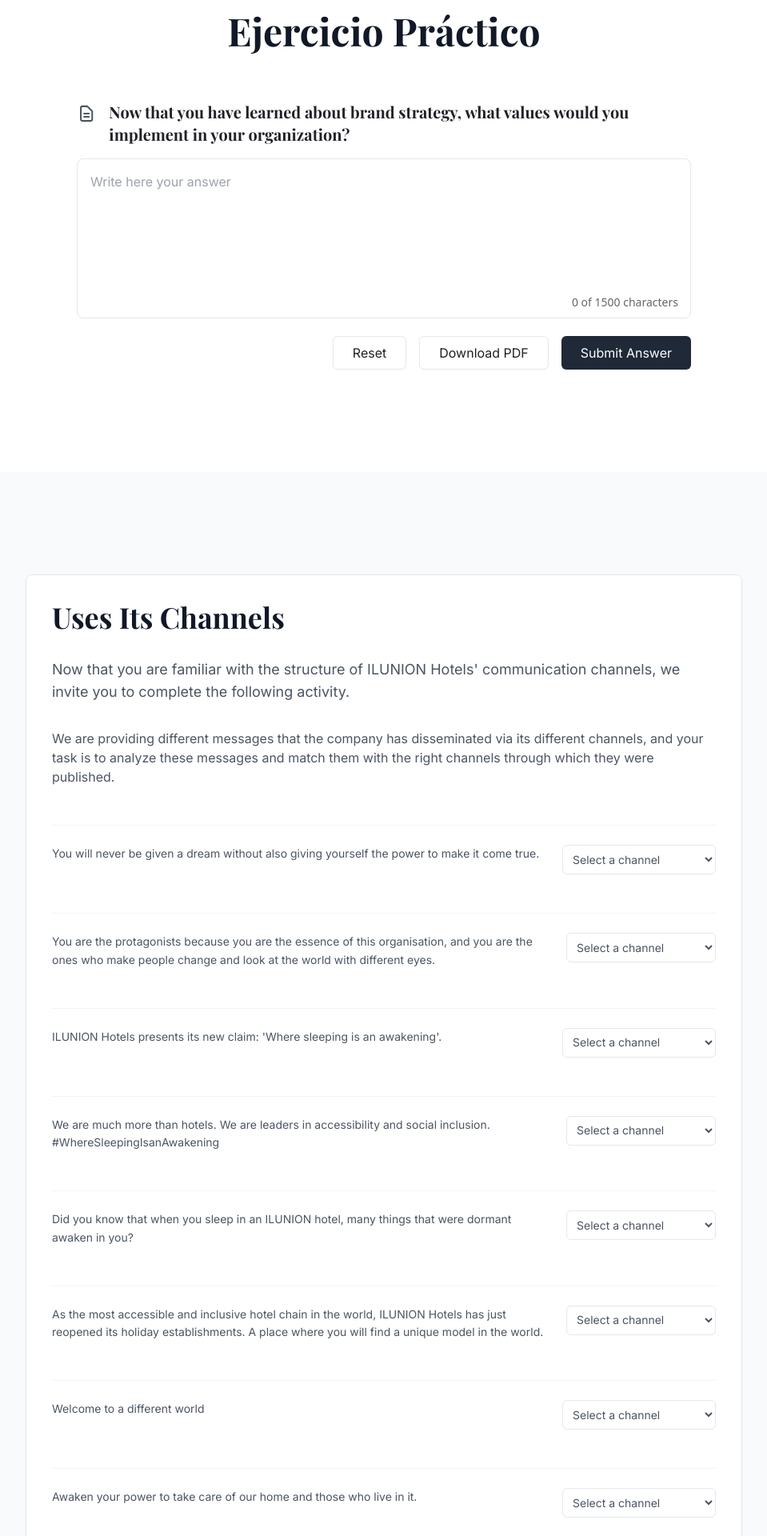
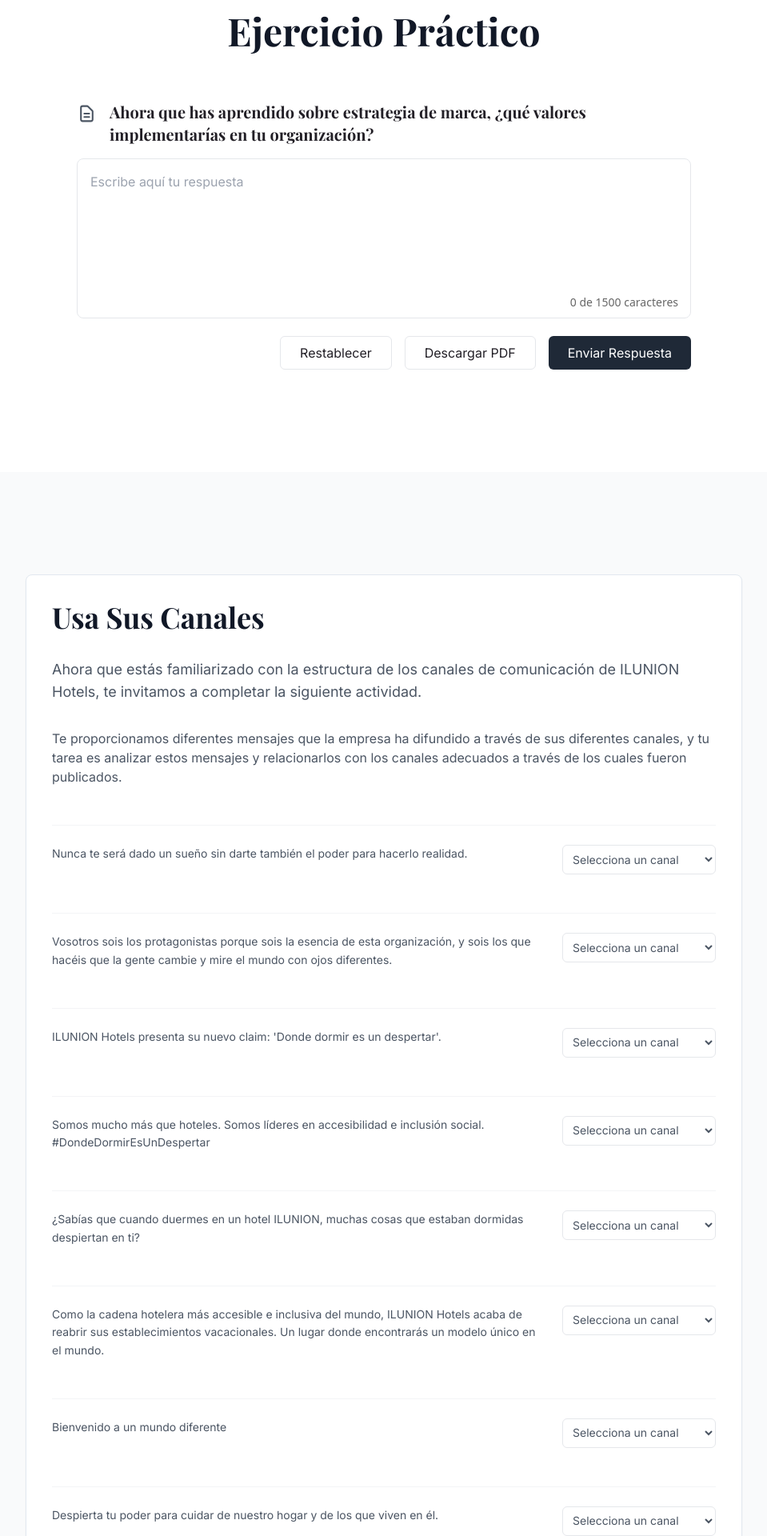
Before and after one commit to Gadelreal/learniverse-responsive, a React (Vite) app: page /es in a window 1280 px wide. Shown: the part 4540-6460 px from the top of the page at 80% size, without its empty margins (160-1119 px from the left). Built offline with nearby package versions, Linux system fonts and the light colour scheme.

Commit message:
Fix Spanish translation
The Spanish translation of the website was not complete. This commit fixes the remaining untranslated parts.

```diff
--- a/src/components/ChannelsExercise.tsx
+++ b/src/components/ChannelsExercise.tsx
@@ -2,6 +2,7 @@
 import React, { useState, useEffect } from 'react';
 import { toast } from "sonner";
 import { Card } from "./ui/card";
+import { useLocation } from "react-router-dom";
 
 const STORAGE_KEY = 'ilunion_channels_exercise_answers';
 
@@ -17,6 +18,18 @@ const messages = [
   "Awaken your power to shape diversity into a more inclusive and supportive world."
 ];
 
+const messagesES = [
+  "Nunca te será dado un sueño sin darte también el poder para hacerlo realidad.",
+  "Vosotros sois los protagonistas porque sois la esencia de esta organización, y sois los que hacéis que la gente cambie y mire el mundo con ojos diferentes.",
+  "ILUNION Hotels presenta su nuevo claim: 'Donde dormir es un despertar'.",
+  "Somos mucho más que hoteles. Somos líderes en accesibilidad e inclusión social. #DondeDormirEsUnDespertar",
+  "¿Sabías que cuando duermes en un hotel ILUNION, muchas cosas que estaban dormidas despiertan en ti?",
+  "Como la cadena hotelera más accesible e inclusiva del mundo, ILUNION Hotels acaba de reabrir sus establecimientos vacacionales. Un lugar donde encontrarás un modelo único en el mundo.",
+  "Bienvenido a un mundo diferente",
+  "Despierta tu poder para cuidar de nuestro hogar y de los que viven en él.",
+  "Despierta tu poder para transformar la diversidad en un mundo más inclusivo y solidario."
+];
+
 const channelOptions = [
   "Facebook",
   "Spotlight",
@@ -28,9 +41,22 @@ const channelOptions = [
   "Applies to all channels"
 ];
 
+const channelOptionsES = [
+  "Facebook",
+  "Spotlight",
+  "Prensa",
+  "Instagram",
+  "Radio",
+  "Televisión",
+  "Hotel",
+  "Se aplica a todos los canales"
+];
+
 const ChannelsExercise = () => {
   const [answers, setAnswers] = useState<string[]>(Array(messages.length).fill(''));
   const [showFeedback, setShowFeedback] = useState(false);
+  const location = useLocation();
+  const isSpanish = location.pathname.includes('/es');
 
   useEffect(() => {
     const savedAnswers = localStorage.getItem(STORAGE_KEY);
@@ -43,39 +69,52 @@ const ChannelsExercise = () => {
   const handleSubmit = (e: React.FormEvent) => {
     e.preventDefault();
     if (answers.some(answer => !answer)) {
-      toast.error("Please select a channel for each message before submitting.");
+      toast.error(isSpanish
+        ? "Por favor, selecciona un canal para cada mensaje antes de enviar."
+        : "Please select a channel for each message before submitting.");
       return;
     }
     localStorage.setItem(STORAGE_KEY, JSON.stringify(answers));
     setShowFeedback(true);
-    toast.success("Your answers have been saved successfully!");
+    toast.success(isSpanish
+      ? "Tus respuestas han sido guardadas correctamente."
+      : "Your answers have been saved successfully!");
   };
 
   const handleReset = () => {
     setAnswers(Array(messages.length).fill(''));
     setShowFeedback(false);
     localStorage.removeItem(STORAGE_KEY);
-    toast.info("Your answers have been reset.");
+    toast.info(isSpanish
+      ? "Tus respuestas han sido restablecidas."
+      : "Your answers have been reset.");
   };
+
+  const currentMessages = isSpanish ? messagesES : messages;
+  const currentChannelOptions = isSpanish ? channelOptionsES : channelOptions;
 
   return (
     <Card className="w-full max-w-4xl mx-auto p-8 bg-white shadow-sm">
       <div className="mb-12">
         <h2 className="font-playfair text-4xl font-bold mb-8 text-gray-900">
-          Uses Its Channels
+          {isSpanish ? "Usa Sus Canales" : "Uses Its Channels"}
         </h2>
 
         <p className="font-inter text-gray-600 mb-8 text-lg">
-          Now that you are familiar with the structure of ILUNION Hotels' communication channels, we invite you to complete the following activity.
+          {isSpanish
+            ? "Ahora que estás familiarizado con la estructura de los canales de comunicación de ILUNION Hotels, te invitamos a completar la siguiente actividad."
+            : "Now that you are familiar with the structure of ILUNION Hotels' communication channels, we invite you to complete the following activity."}
         </p>
 
         <p className="font-inter text-gray-600 mb-12">
-          We are providing different messages that the company has disseminated via its different channels, and your task is to analyze these messages and match them with the right channels through which they were published.
+          {isSpanish
+            ? "Te proporcionamos diferentes mensajes que la empresa ha difundido a través de sus diferentes canales, y tu tarea es analizar estos mensajes y relacionarlos con los canales adecuados a través de los cuales fueron publicados."
+            : "We are providing different messages that the company has disseminated via its different channels, and your task is to analyze these messages and match them with the right channels through which they were published."}
         </p>
       </div>
 
       <form onSubmit={handleSubmit} className="space-y-6">
-        {messages.map((message, index) => (
+        {currentMessages.map((message, index) => (
           <div key={index} className="flex flex-col md:flex-row md:items-start gap-6 py-6 border-t border-gray-100 last:border-b">
             <p className="flex-grow font-inter text-gray-600 text-sm leading-relaxed">
               {message}
@@ -89,8 +128,8 @@ const ChannelsExercise = () => {
               }}
               className="w-full md:w-48 p-2 text-sm border border-gray-200 rounded-md focus:outline-none focus:ring-1 focus:ring-gray-400 bg-white text-gray-600 font-inter"
             >
-              <option value="">Select a channel</option>
-              {channelOptions.map((channel) => (
+              <option value="">{isSpanish ? "Selecciona un canal" : "Select a channel"}</option>
+              {currentChannelOptions.map((channel) => (
                 <option key={channel} value={channel}>
                   {channel}
                 </option>
@@ -105,13 +144,13 @@ const ChannelsExercise = () => {
             onClick={handleReset}
             className="px-6 py-2 border border-gray-200 rounded-md font-inter text-sm text-gray-600 hover:bg-gray-50 transition-colors"
           >
-            Reset
+            {isSpanish ? "Restablecer" : "Reset"}
           </button>
           <button
             type="submit"
             className="px-6 py-2 bg-primary text-white rounded-md font-inter text-sm hover:bg-primary-hover transition-colors"
           >
-            Submit
+            {isSpanish ? "Enviar" : "Submit"}
           </button>
         </div>
       </form>
@@ -119,9 +158,9 @@ const ChannelsExercise = () => {
       {showFeedback && (
         <div className="mt-12 pt-8 border-t border-gray-100">
           <p className="font-inter text-sm text-gray-600 leading-relaxed">
-            Thank you for reviewing all the messages and matching them with the different channels in ILUNION Hotels' structure.
-            Remember, while these messages were tailored for specific channels, there are no wrong answers. Many of these messages can also be adapted and reused across different platforms if they align with the communication strategy guidelines.
-            By following these guidelines, consistency and coherence will be ensured in any brand's messaging, enhancing its impact and reach.
+            {isSpanish
+              ? "Gracias por revisar todos los mensajes y relacionarlos con los diferentes canales en la estructura de ILUNION Hotels. Recuerda que, aunque estos mensajes fueron diseñados para canales específicos, no hay respuestas incorrectas. Muchos de estos mensajes también pueden adaptarse y reutilizarse en diferentes plataformas si se alinean con las pautas de la estrategia de comunicación. Siguiendo estas pautas, se garantizará la consistencia y coherencia en los mensajes de cualquier marca, mejorando su impacto y alcance."
+              : "Thank you for reviewing all the messages and matching them with the different channels in ILUNION Hotels' structure. Remember, while these messages were tailored for specific channels, there are no wrong answers. Many of these messages can also be adapted and reused across different platforms if they align with the communication strategy guidelines. By following these guidelines, consistency and coherence will be ensured in any brand's messaging, enhancing its impact and reach."}
           </p>
         </div>
       )}
--- a/src/components/DownloadSection.tsx
+++ b/src/components/DownloadSection.tsx
@@ -3,6 +3,7 @@ import React from 'react';
 import { Card } from "./ui/card";
 import jsPDF from 'jspdf';
 import { toast } from "sonner";
+import { useLocation } from "react-router-dom";
 
 const messages = [
   "You will never be given a dream without also giving yourself the power to make it come true.",
@@ -17,22 +18,25 @@ const messages = [
 ];
 
 const DownloadSection = () => {
+  const location = useLocation();
+  const isSpanish = location.pathname.includes('/es');
+
   const handleDownload = () => {
     try {
       const doc = new jsPDF();
 
       // Get answers from local storage
-      const brandStrategyAnswer = localStorage.getItem('brand_strategy_exercise_answer') || 'No answer provided';
+      const brandStrategyAnswer = localStorage.getItem('brand_strategy_exercise_answer') || (isSpanish ? 'No se ha proporcionado respuesta' : 'No answer provided');
       const channelsAnswers = JSON.parse(localStorage.getItem('ilunion_channels_exercise_answers') || '[]');
 
       // Set up the document
       doc.setFont("helvetica", "normal");
       doc.setFontSize(20);
-      doc.text("Exercise Answers", 20, 20);
+      doc.text(isSpanish ? "Respuestas de Ejercicios" : "Exercise Answers", 20, 20);
 
       // Add brand strategy exercise
       doc.setFontSize(16);
-      doc.text("Brand Strategy Exercise", 20, 40);
+      doc.text(isSpanish ? "Ejercicio de Estrategia de Marca" : "Brand Strategy Exercise", 20, 40);
       doc.setFontSize(12);
       const brandStrategyLines = doc.splitTextToSize(brandStrategyAnswer, 170);
       doc.text(brandStrategyLines, 20, 50);
@@ -40,20 +44,26 @@ const DownloadSection = () => {
       // Add channels exercise
       const yOffset = 50 + (brandStrategyLines.length * 7);
       doc.setFontSize(16);
-      doc.text("Channels Exercise", 20, yOffset);
+      doc.text(isSpanish ? "Ejercicio de Canales" : "Channels Exercise", 20, yOffset);
       doc.setFontSize(12);
 
       channelsAnswers.forEach((answer: string, index: number) => {
         const message = messages[index];
-        const text = `Message ${index + 1}: ${answer}`;
+        const text = isSpanish
+          ? `Mensaje ${index + 1}: ${answer}`
+          : `Message ${index + 1}: ${answer}`;
         doc.text(text, 20, yOffset + 10 + (index * 10));
       });
 
       // Save the PDF
-      doc.save('exercise-answers.pdf');
-      toast.success("PDF downloaded successfully!");
+      doc.save(isSpanish ? 'respuestas-ejercicios.pdf' : 'exercise-answers.pdf');
+      toast.success(isSpanish
+        ? "PDF descargado correctamente."
+        : "PDF downloaded successfully!");
     } catch (error) {
-      toast.error("Error generating PDF. Please try again.");
+      toast.error(isSpanish
+        ? "Error al generar el PDF. Por favor, inténtalo de nuevo."
+        : "Error generating PDF. Please try again.");
       console.error('Error generating PDF:', error);
     }
   };
@@ -81,16 +91,18 @@ const DownloadSection = () => {
             </div>
             <div className="flex-1">
               <h2 className="font-playfair text-2xl font-bold mb-4 text-gray-900">
-                Download Your Answers
+                {isSpanish ? "Descarga tus Respuestas" : "Download Your Answers"}
               </h2>
               <p className="font-inter text-gray-600 mb-8">
-                Download a PDF file containing all your answers from the exercises in this module.
+                {isSpanish
+                  ? "Descarga un archivo PDF que contiene todas tus respuestas de los ejercicios en este módulo."
+                  : "Download a PDF file containing all your answers from the exercises in this module."}
               </p>
               <button
                 onClick={handleDownload}
                 className="inline-flex items-center justify-center px-6 py-2 border border-gray-200 rounded-md font-inter text-sm text-gray-600 hover:bg-gray-50 transition-colors"
               >
-                DOWNLOAD PDF
+                {isSpanish ? "DESCARGAR PDF" : "DOWNLOAD PDF"}
               </button>
             </div>
           </div>
--- a/src/components/ExerciseForm.tsx
+++ b/src/components/ExerciseForm.tsx
@@ -1,11 +1,20 @@
+
 import React, { useState, useEffect } from 'react';
 import { toast } from "sonner";
 import jsPDF from 'jspdf';
+import { useLocation } from "react-router-dom";
+
 const STORAGE_KEY = 'brand_strategy_exercise_answer';
+
 const ExerciseForm = () => {
   const [answer, setAnswer] = useState('');
   const maxCharacters = 1500;
-  const questionTitle = "Now that you have learned about brand strategy, what values would you implement in your organization?";
+  const location = useLocation();
+  const isSpanish = location.pathname.includes('/es');
+
+  const questionTitle = isSpanish
+    ? "Ahora que has aprendido sobre estrategia de marca, ¿qué valores implementarías en tu organización?"
+    : "Now that you have learned about brand strategy, what values would you implement in your organization?";
 
   // Load saved answer from localStorage on component mount
   useEffect(() => {
@@ -14,21 +23,30 @@ const ExerciseForm = () => {
       setAnswer(savedAnswer);
     }
   }, []);
+
   const handleSubmit = (e: React.FormEvent) => {
     e.preventDefault();
     try {
       localStorage.setItem(STORAGE_KEY, answer);
-      toast.success("Your answer has been saved successfully!");
+      toast.success(isSpanish
+        ? "Tu respuesta ha sido guardada correctamente."
+        : "Your answer has been saved successfully!");
     } catch (error) {
-      toast.error("There was an error saving your answer. Please try again.");
+      toast.error(isSpanish
+        ? "Hubo un error al guardar tu respuesta. Por favor, inténtalo de nuevo."
+        : "There was an error saving your answer. Please try again.");
       console.error('Error saving to localStorage:', error);
     }
   };
+
   const handleReset = () => {
     setAnswer('');
     localStorage.removeItem(STORAGE_KEY);
-    toast.info("Your answer has been reset.");
+    toast.info(isSpanish
+      ? "Tu respuesta ha sido restablecida."
+      : "Your answer has been reset.");
   };
+
   const handleChange = (e: React.ChangeEvent<HTMLTextAreaElement>) => {
     const newAnswer = e.target.value;
     setAnswer(newAnswer);
@@ -39,6 +57,7 @@ const ExerciseForm = () => {
       console.error('Error auto-saving to localStorage:', error);
     }
   };
+
   const handleDownloadPDF = () => {
     try {
       const doc = new jsPDF();
@@ -56,17 +75,22 @@ const ExerciseForm = () => {
       doc.setFont("helvetica", "normal");
 
       // Split answer into multiple lines
-      const splitAnswer = doc.splitTextToSize(answer || "No answer provided", 180);
+      const splitAnswer = doc.splitTextToSize(answer || (isSpanish ? "No se ha proporcionado ninguna respuesta" : "No answer provided"), 180);
       doc.text(splitAnswer, 15, 40);
 
       // Save the PDF
       doc.save('brand-strategy-exercise.pdf');
-      toast.success("PDF downloaded successfully!");
+      toast.success(isSpanish
+        ? "PDF descargado correctamente."
+        : "PDF downloaded successfully!");
     } catch (error) {
-      toast.error("Error generating PDF. Please try again.");
+      toast.error(isSpanish
+        ? "Error al generar el PDF. Por favor, inténtalo de nuevo."
+        : "Error generating PDF. Please try again.");
       console.error('Error generating PDF:', error);
     }
   };
+
   return <div className="w-full max-w-3xl mx-auto">
       <div className="flex items-start gap-4 mb-4">
         <div className="w-8 h-8">
@@ -81,24 +105,42 @@ const ExerciseForm = () => {
 
       <form onSubmit={handleSubmit} className="space-y-4">
         <div className="relative">
-          <textarea value={answer} onChange={handleChange} placeholder="Write here your answer" className="w-full min-h-[200px] p-4 border border-gray-200 rounded-lg focus:outline-none focus:ring-2 focus:ring-primary/50 font-inter text-secondary-foreground resize-none" maxLength={maxCharacters} />
+          <textarea
+            value={answer}
+            onChange={handleChange}
+            placeholder={isSpanish ? "Escribe aquí tu respuesta" : "Write here your answer"}
+            className="w-full min-h-[200px] p-4 border border-gray-200 rounded-lg focus:outline-none focus:ring-2 focus:ring-primary/50 font-inter text-secondary-foreground resize-none"
+            maxLength={maxCharacters}
+          />
           <div className="absolute bottom-4 right-4 text-sm text-muted-foreground">
-            {answer.length} of {maxCharacters} characters
+            {answer.length} {isSpanish ? "de" : "of"} {maxCharacters} {isSpanish ? "caracteres" : "characters"}
           </div>
         </div>
 
         <div className="flex justify-end gap-4">
-          <button type="button" onClick={handleReset} className="px-6 py-2 border border-gray-200 rounded-md font-inter text-secondary-foreground hover:bg-gray-50 transition-colors">
-            Reset
+          <button
+            type="button"
+            onClick={handleReset}
+            className="px-6 py-2 border border-gray-200 rounded-md font-inter text-secondary-foreground hover:bg-gray-50 transition-colors"
+          >
+            {isSpanish ? "Restablecer" : "Reset"}
           </button>
-          <button type="button" onClick={handleDownloadPDF} className="px-6 py-2 border border-gray-200 rounded-md font-inter text-secondary-foreground hover:bg-gray-50 transition-colors">
-            Download PDF
+          <button
+            type="button"
+            onClick={handleDownloadPDF}
+            className="px-6 py-2 border border-gray-200 rounded-md font-inter text-secondary-foreground hover:bg-gray-50 transition-colors"
+          >
+            {isSpanish ? "Descargar PDF" : "Download PDF"}
           </button>
-          <button type="submit" className="px-6 py-2 text-white rounded-md font-inter transition-colors bg-gray-800 hover:bg-gray-700">
-            Submit Answer
+          <button
+            type="submit"
+            className="px-6 py-2 text-white rounded-md font-inter transition-colors bg-gray-800 hover:bg-gray-700"
+          >
+            {isSpanish ? "Enviar Respuesta" : "Submit Answer"}
           </button>
         </div>
       </form>
     </div>;
 };
+
 export default ExerciseForm;
--- a/src/components/Footer.tsx
+++ b/src/components/Footer.tsx
@@ -1,43 +1,94 @@
+
+import { useLocation } from "react-router-dom";
 
 const Footer = () => {
+  const location = useLocation();
+  const isSpanish = location.pathname.includes('/es');
+
   return (
     <footer className="bg-gray-50 border-t border-gray-100 py-12">
       <div className="container mx-auto px-4">
         <div className="grid grid-cols-1 md:grid-cols-4 gap-8">
           <div>
-            <h3 className="font-playfair font-bold text-lg mb-4">Brand Strategy</h3>
+            <h3 className="font-playfair font-bold text-lg mb-4">
+              {isSpanish ? "Estrategia de Marca" : "Brand Strategy"}
+            </h3>
             <p className="font-inter text-sm text-gray-600">
-              Understanding and implementing effective brand strategies.
+              {isSpanish
+                ? "Comprensión e implementación de estrategias de marca efectivas."
+                : "Understanding and implementing effective brand strategies."}
             </p>
           </div>
           <div>
-            <h4 className="font-playfair font-bold mb-4">Quick Links</h4>
+            <h4 className="font-playfair font-bold mb-4">
+              {isSpanish ? "Enlaces Rápidos" : "Quick Links"}
+            </h4>
             <ul className="font-inter text-sm space-y-2">
-              <li><a href="#context" className="text-gray-600 hover:text-primary transition-colors">Context</a></li>
-              <li><a href="#vision" className="text-gray-600 hover:text-primary transition-colors">Vision</a></li>
-              <li><a href="#values" className="text-gray-600 hover:text-primary transition-colors">Values</a></li>
+              <li>
+                <a href="#context" className="text-gray-600 hover:text-primary transition-colors">
+                  {isSpanish ? "Contexto" : "Context"}
+                </a>
+              </li>
+              <li>
+                <a href="#vision" className="text-gray-600 hover:text-primary transition-colors">
+                  {isSpanish ? "Visión" : "Vision"}
+                </a>
+              </li>
+              <li>
+                <a href="#values" className="text-gray-600 hover:text-primary transition-colors">
+                  {isSpanish ? "Valores" : "Values"}
+                </a>
+              </li>
             </ul>
           </div>
           <div>
-            <h4 className="font-playfair font-bold mb-4">Support</h4>
+            <h4 className="font-playfair font-bold mb-4">
+              {isSpanish ? "Soporte" : "Support"}
+            </h4>
             <ul className="font-inter text-sm space-y-2">
-              <li><a href="#" className="text-gray-600 hover:text-primary transition-colors">Resources</a></li>
-              <li><a href="#" className="text-gray-600 hover:text-primary transition-colors">Contact</a></li>
-              <li><a href="#" className="text-gray-600 hover:text-primary transition-colors">About</a></li>
+              <li>
+                <a href="#" className="text-gray-600 hover:text-primary transition-colors">
+                  {isSpanish ? "Recursos" : "Resources"}
+                </a>
+              </li>
+              <li>
+                <a href="#" className="text-gray-600 hover:text-primary transition-colors">
+                  {isSpanish ? "Contacto" : "Contact"}
+                </a>
+              </li>
+              <li>
+                <a href="#" className="text-gray-600 hover:text-primary transition-colors">
+                  {isSpanish ? "Acerca de" : "About"}
+                </a>
+              </li>
             </ul>
           </div>
           <div>
-            <h4 className="font-playfair font-bold mb-4">Connect</h4>
+            <h4 className="font-playfair font-bold mb-4">
+              {isSpanish ? "Conectar" : "Connect"}
+            </h4>
             <ul className="font-inter text-sm space-y-2">
-              <li><a href="#" className="text-gray-600 hover:text-primary transition-colors">LinkedIn</a></li>
-              <li><a href="#" className="text-gray-600 hover:text-primary transition-colors">Twitter</a></li>
-              <li><a href="#" className="text-gray-600 hover:text-primary transition-colors">Email</a></li>
+              <li>
+                <a href="#" className="text-gray-600 hover:text-primary transition-colors">
+                  LinkedIn
+                </a>
+              </li>
+              <li>
+                <a href="#" className="text-gray-600 hover:text-primary transition-colors">
+                  Twitter
+                </a>
+              </li>
+              <li>
+                <a href="#" className="text-gray-600 hover:text-primary transition-colors">
+                  Email
+                </a>
+              </li>
             </ul>
           </div>
         </div>
         <div className="mt-12 pt-8 border-t border-gray-200 text-center">
           <p className="font-inter text-sm text-gray-600">
-            © 2024 Brand Strategy. All rights reserved.
+            © {new Date().getFullYear()} {isSpanish ? "Estrategia de Marca. Todos los derechos reservados." : "Brand Strategy. All rights reserved."}
           </p>
         </div>
       </div>
```
